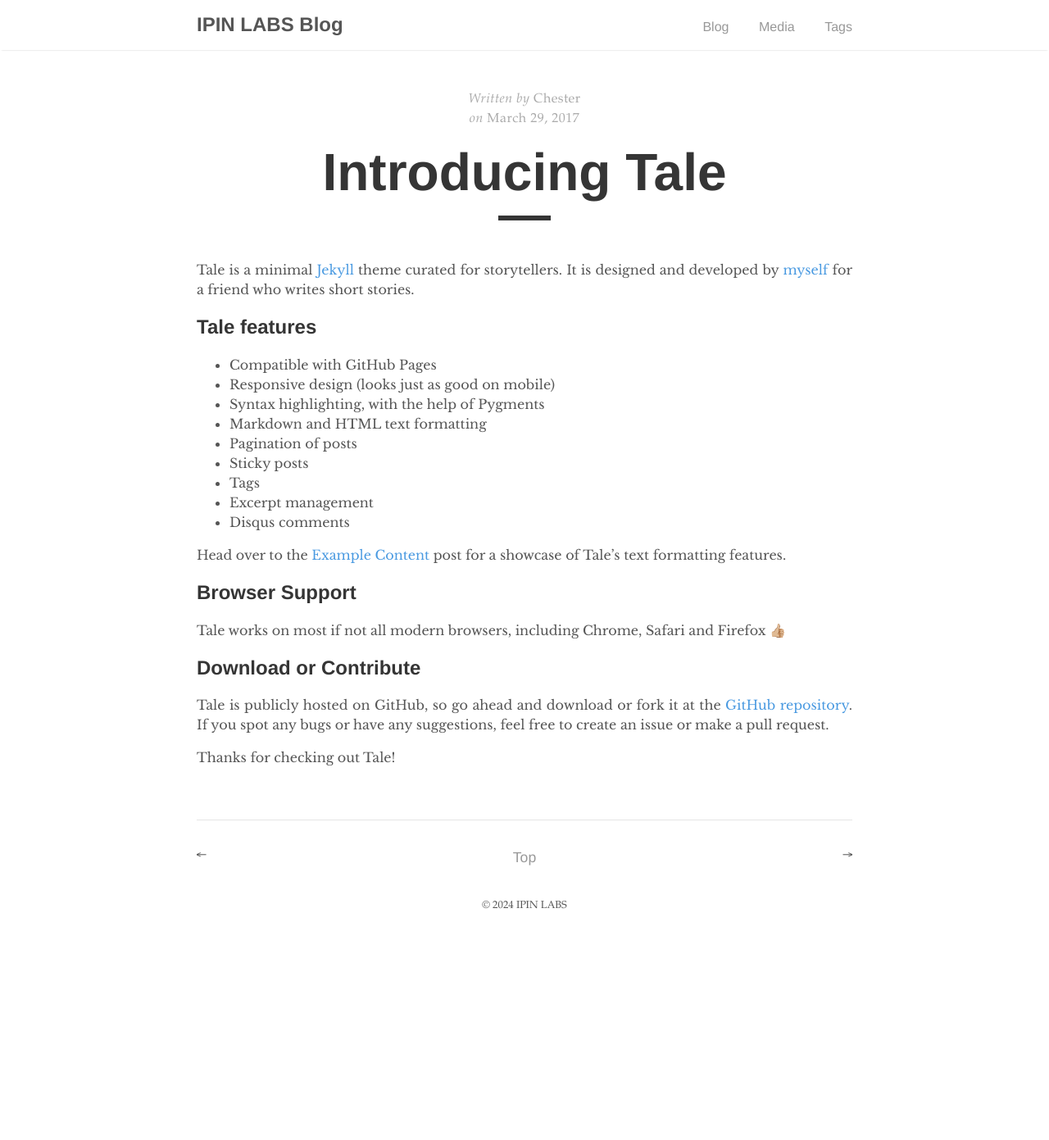
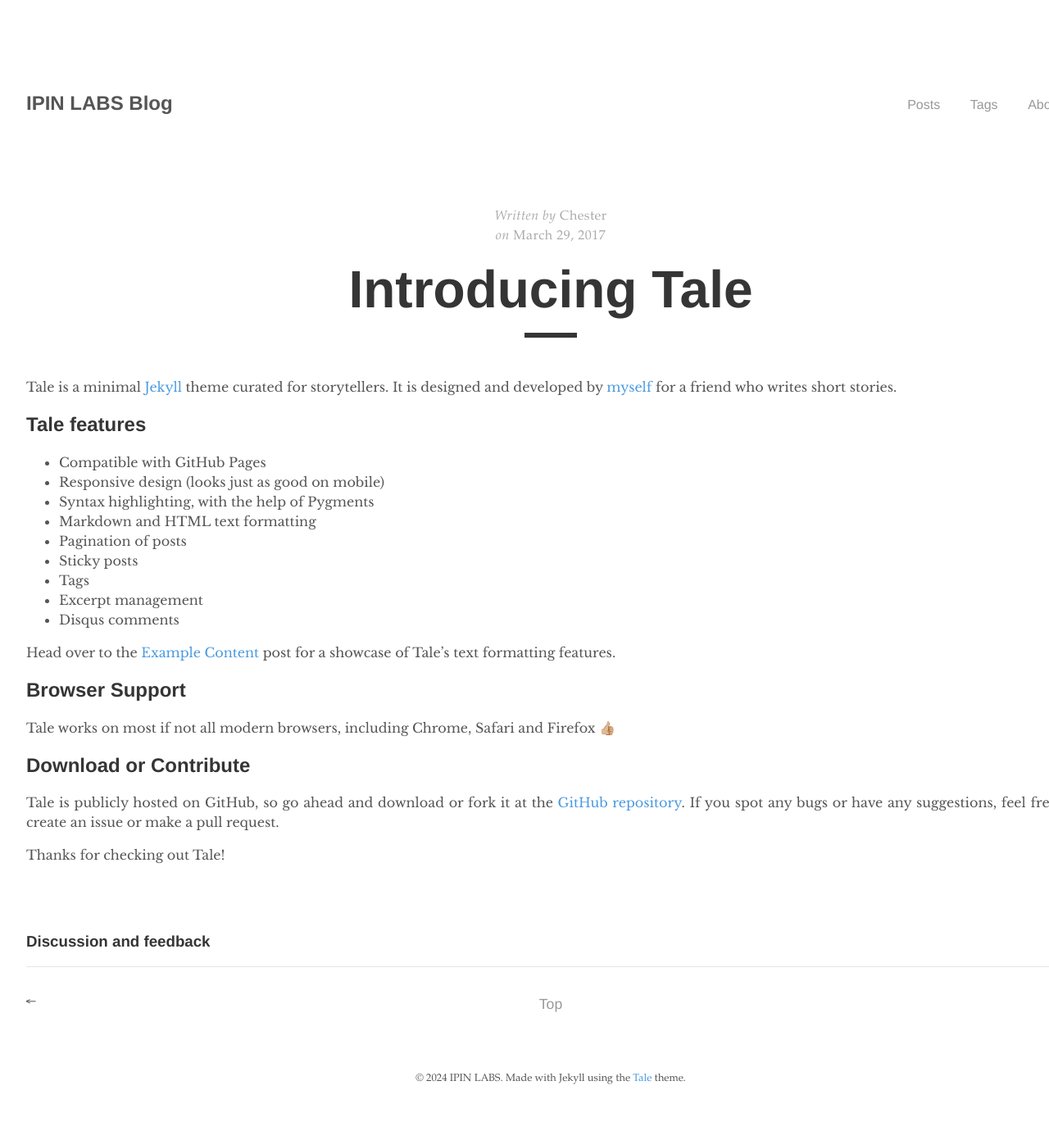
Before and after one commit to ipin-labs/ipin-labs.github.io, a Jekyll site: the page built from _posts/2017-03-29-introducing-tale.md, in a window 1280 px wide. Shown: the whole page at 82% size. Built offline with Jekyll 4.4.1, drawn with Linux system fonts in a browser that asks for light colours; comment, search, counter and statistics services are not loaded; before the commit the page ends 1148 px from its top, so only the background shows below that.

```diff
--- /dev/null
+++ b/_includes/disqus_comments.html
@@ -0,0 +1,11 @@
+<!-- Start disqus -->
+<script src="{{ "/assets/js/disqusLoader.js" | relative_url }}" /></script>
+<div id="disqus_thread"><h3>Discussion and feedback</h3></div>
+<div class="disqus"></div>
+<script>
+    disqusLoader('.disqus', {
+        scriptUrl: 'https://{{ site.disqus }}.disqus.com/embed.js'
+    });
+</script>
+<noscript>Please enable JavaScript to view the <a href="https://disqus.com/?ref_noscript">comments powered by Disqus.</a></noscript>
+<!-- End disqus -->
--- a/_includes/footer.html
+++ b/_includes/footer.html
@@ -1,5 +1,5 @@
 <footer>
   <span>
-    &copy; <time datetime="{{ site.time }}">{{ site.time | date: '%Y' }}</time> {{ site.author.name }}
+    &copy; <time datetime="{{ site.time }}">{{ site.time | date: '%Y' }}</time> {{ site.author.name }}. Made with Jekyll using the <a href="https://github.com/chesterhow/tale/">Tale</a> theme.
   </span>
 </footer>
--- a/_includes/navigation.html
+++ b/_includes/navigation.html
@@ -4,9 +4,9 @@
       <h2 class="nav-title">{{ site.title }}</h2>
     </a>
     <ul>
-      <li><a href="{{ site.baseurl }}/">Blog</a></li>
-      <li><a href="{{ '/media' | prepend: site.baseurl }}">Media</a></li>
+      <li><a href="{{ site.baseurl }}/">Posts</a></li>
       <li><a href="{{ '/tags' | prepend: site.baseurl }}">Tags</a></li>
+      <li><a href="{{ '/about' | prepend: site.baseurl }}">About</a></li>
     </ul>
   </div>
 </nav>
--- a/_layouts/post.html
+++ b/_layouts/post.html
@@ -23,6 +23,10 @@ layout: default
   {{ content }}
 </div>
 
+{% if page.comments %}
+  {% include disqus_comments.html %}
+{% endif %}
+
 <div class="pagination">
   {% if page.next.url %}
     <a href="{{ page.next.url | prepend: site.baseurl }}" class="left arrow">&#8592;</a>
--- a/_pages/404.html
+++ b/_pages/404.html
@@ -8,7 +8,7 @@ permalink: /404.html
   <h1 class="notfound-error">404: Page not found</h1>
   <div class="notfound-line"></div>
   <p class="notfound-message">
-    We can't seem to find the page you are looking for. Let's
+    Oops! We can't seem to find the page you are looking for. Let's
     <a href="{{ site.baseurl }}/">head back home</a>.
   </p>
   <p></p>
--- a/_sass/tale/_layout.scss
+++ b/_sass/tale/_layout.scss
@@ -1,24 +1,23 @@
 .container {
-  margin: 0 auto;
-  max-width: 800px;
-  width: 80%;
+  margin: 32px;
+  max-width: 1440px;
+  width: 100%;
 }
 
 main,
 footer,
 .nav-container {
   display: block;
-  margin: 0 auto;
-  max-width: 800px;
-  width: 80%;
+  margin: 32px;
+  max-width: 1440px;
+  width: 100%;
 }
 
 .nav {
-  box-shadow: 0 2px 2px -2px $shadow-color;
   overflow: auto;
 
   &-container {
-    margin: 1rem auto;
+    margin: 32px;
     position: relative;
     text-align: center;
   }
@@ -26,9 +25,10 @@ footer,
   &-title {
     @include transition(all .2s ease-out);
     color: $default-color;
-    display: inline-block;
-    margin: 0;
-    padding-right: .2rem;
+    display: block;
+    margin: 0px;
+    padding-top: 80px;
+    padding-right: 48px;
 
     &:hover,
     &:focus {
@@ -39,7 +39,7 @@ footer,
   ul {
     list-style-type: none;
     margin: 1rem 0 0;
-    padding: 0;
+    padding-right: 16px;
     text-align: center;
   }
 
```
Also changed, not shown: _pages/about.md (added, +15 -0 lines), _pages/media.html (deleted, +0 -28 lines), about.markdown (deleted, +0 -18 lines), Gemfile (line endings or trailing spaces), Gemfile.lock, 1 other file.
